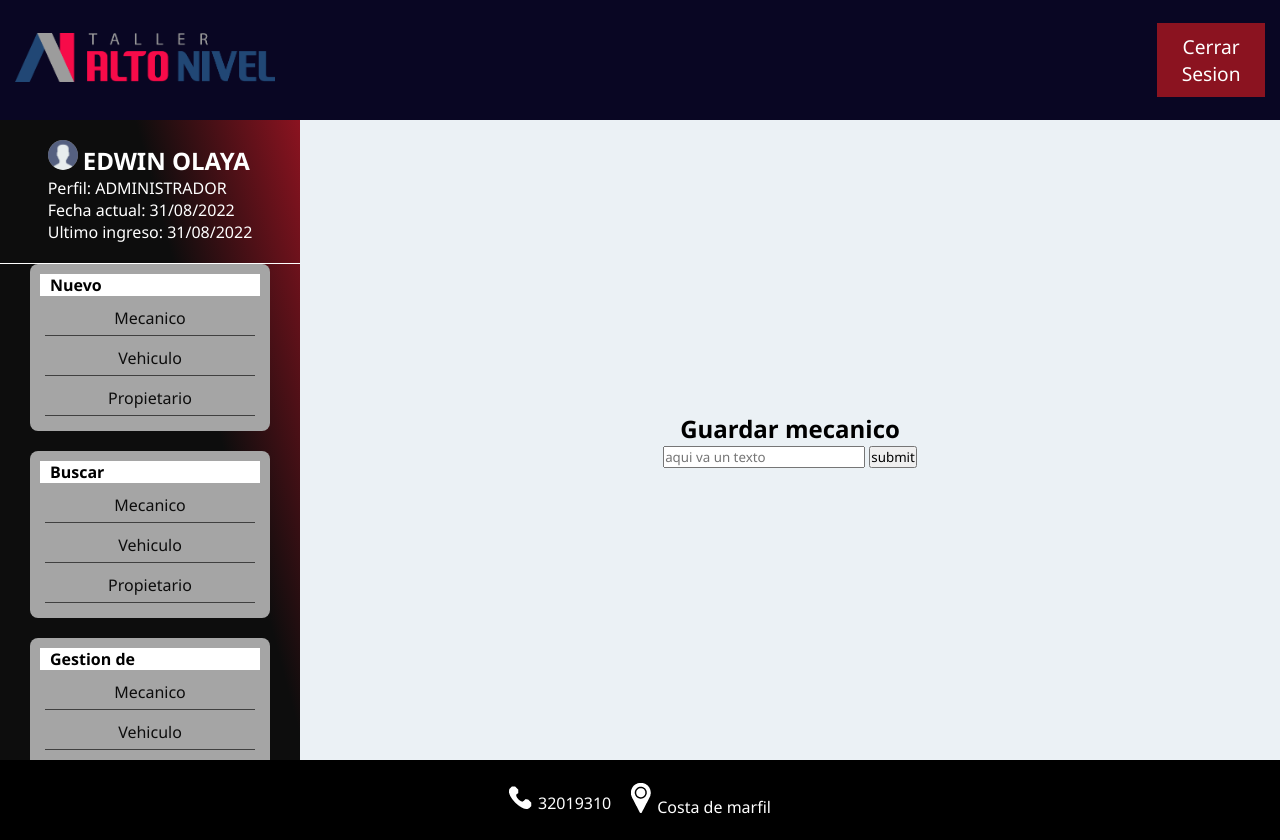
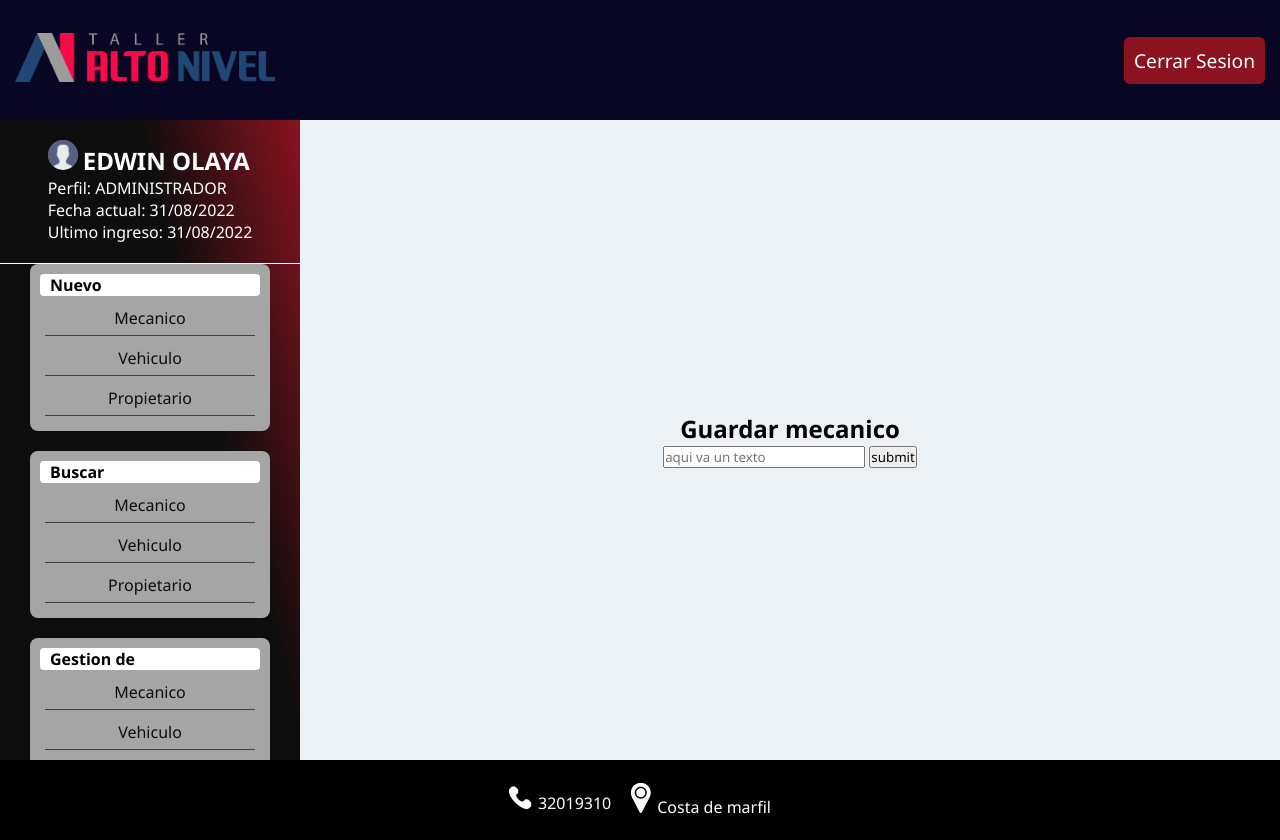
Before and after one commit to sedangroup/taller-confiable, an ASP.NET Core app: page /Auxiliar/GuardarMecanico in a window 1280 px wide. Run offline with ASP.NET Core 8, Linux system fonts and the light colour scheme.

Commit message:
detalles en el layout auxiliar

```diff
--- a/proyecto-taller-alto-nivel/proyecto-taller-alto-nivel/Views/Shared/auxiliar/_Layout.cshtml
+++ b/proyecto-taller-alto-nivel/proyecto-taller-alto-nivel/Views/Shared/auxiliar/_Layout.cshtml
@@ -13,7 +13,7 @@
         <div>
             <img src="../img/auxiliar/logo.png" class="imgLogo" />
         </div>
-            <a href="#" class="btnClose">Cerrar Sesion</a>
+            <a asp-action="Index" asp-controller="Home" as class="btnClose">Cerrar Sesion</a>
     </div>
 
     <div class="container-main">
--- a/proyecto-taller-alto-nivel/proyecto-taller-alto-nivel/wwwroot/css/auxiliar/estilos.css
+++ b/proyecto-taller-alto-nivel/proyecto-taller-alto-nivel/wwwroot/css/auxiliar/estilos.css
@@ -132,6 +132,7 @@
     padding-left:10px;
     box-sizing:border-box;
     font-weight:700;
+    border-radius:4px;
 }
 
 .contenedor {
@@ -146,16 +147,23 @@
 
 
 
-.btnClose{
-    width:210px;
-    text-align:center;
-    background:#8B1320;
-    padding:10px;
-    color:white;
-    text-decoration:none;
-    font-size:1.2rem;
-    box-sizing:border-box;
+.btnClose {
+    width: 210px;
+    text-align: center;
+    background: #8B1320;
+    padding: 10px;
+    color: white;
+    text-decoration: none;
+    font-size: 1.2rem;
+    box-sizing: border-box;
+    white-space: nowrap;
+    font-weight:500;
+    border-radius:6px;
 }
+.btnClose:hover {
+  opacity:0.9;
+ }
+
 
 .imgContacto {
     margin-right:6px;
```
Also changed, not shown: 2 other files.
